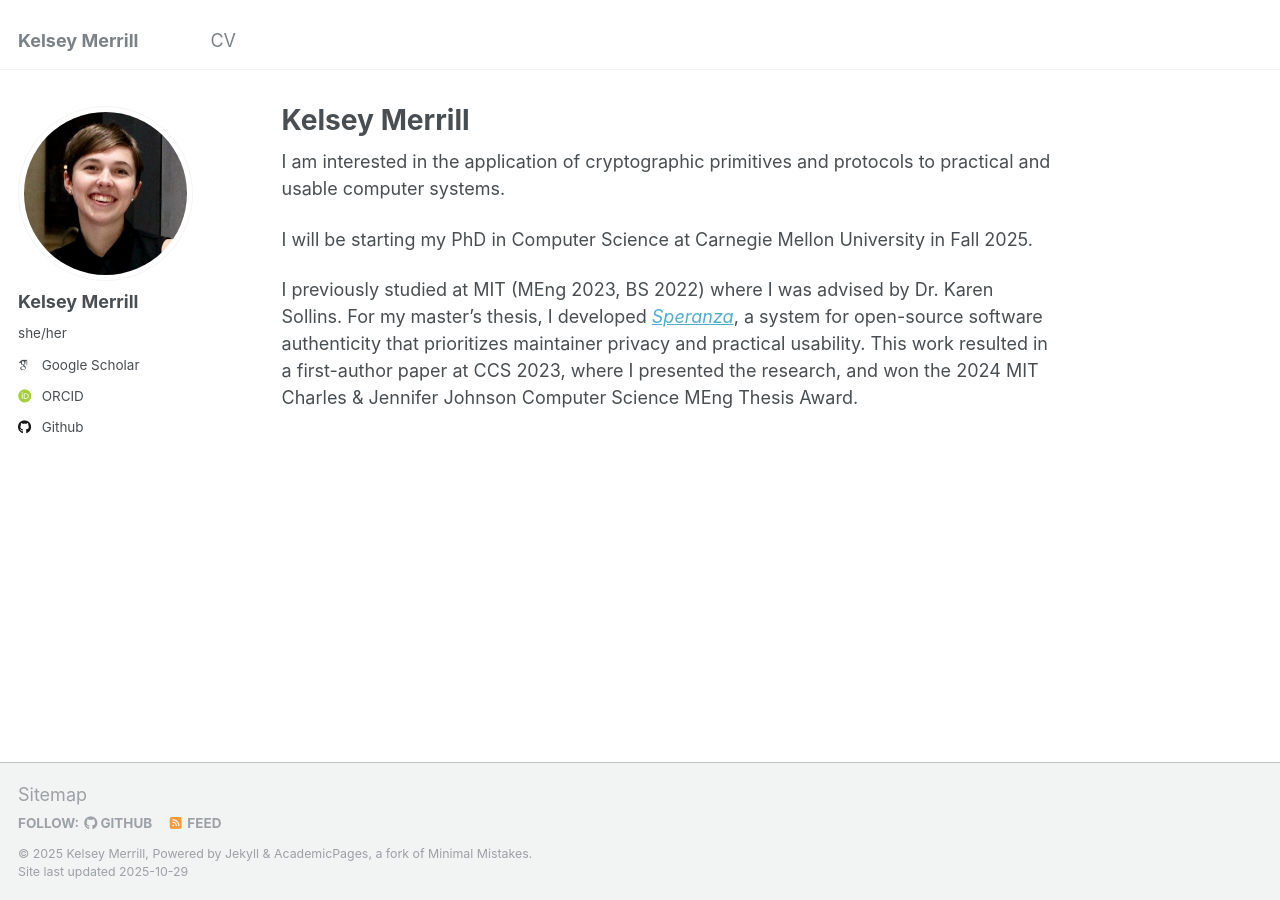
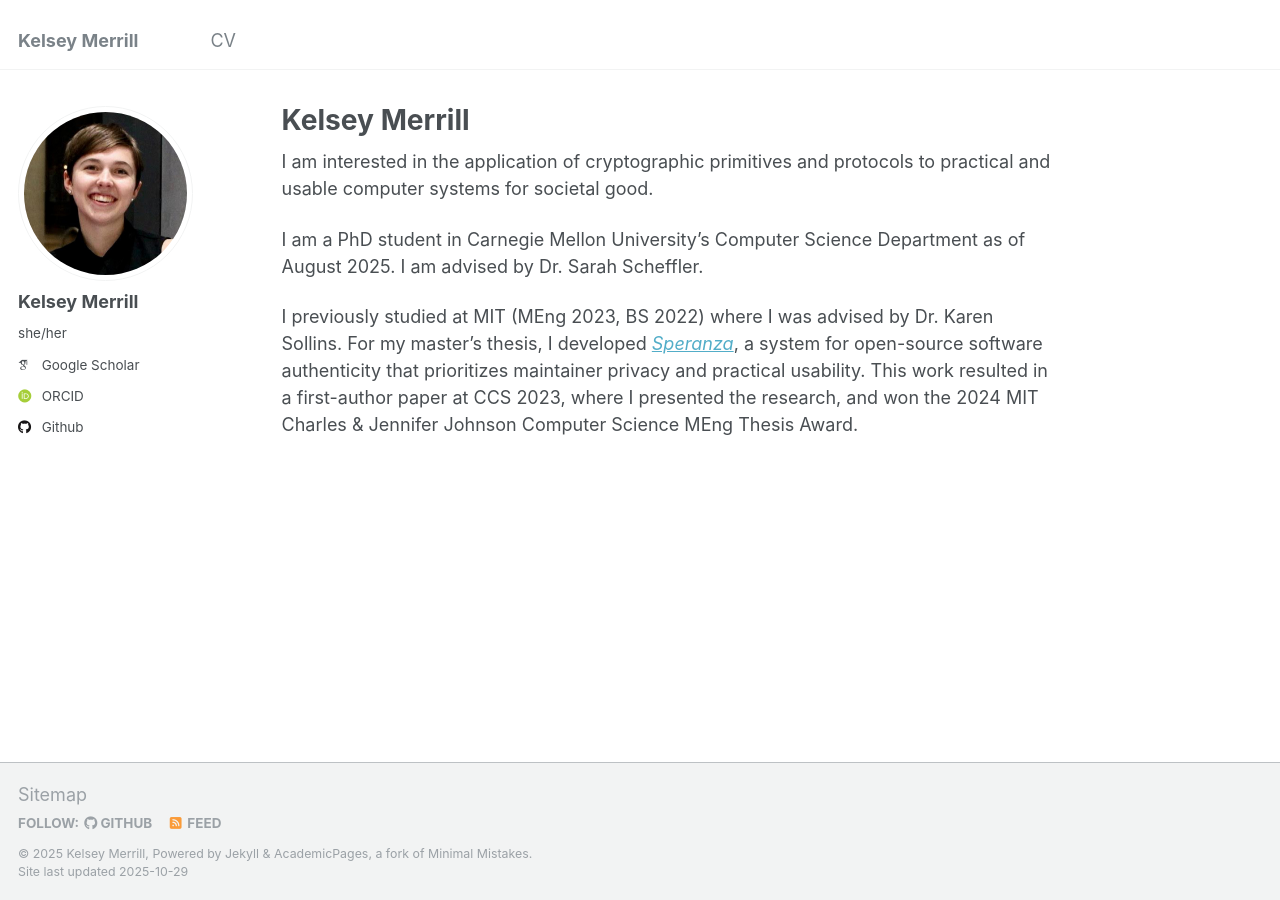
Before and after one commit to kmerrill18/kmerrill18.github.io, a Jekyll site: the page built from _pages/about.md, in a window 1280 px wide. Built offline with Jekyll 4.4.1, drawn with Linux system fonts in a browser that asks for light colours; some web fonts are replaced.

Commit message:
add advisor
Indicate that I have started my PhD at CMU and add that Sarah is my advisor.

```diff
--- a/_pages/about.md
+++ b/_pages/about.md
@@ -8,9 +8,9 @@ redirect_from:
 ---
 
 I am interested in the application of cryptographic primitives and
-protocols to practical and usable computer systems.
+protocols to practical and usable computer systems for societal good.
 
-I will be starting my PhD in Computer Science at Carnegie Mellon University in Fall 2025.
+I am a PhD student in Carnegie Mellon University's Computer Science Department as of August 2025. I am advised by Dr. Sarah Scheffler.
 
 I previously studied at MIT (MEng 2023, BS 2022) where I was advised
 by Dr. Karen Sollins. For my master's thesis, I developed
```
